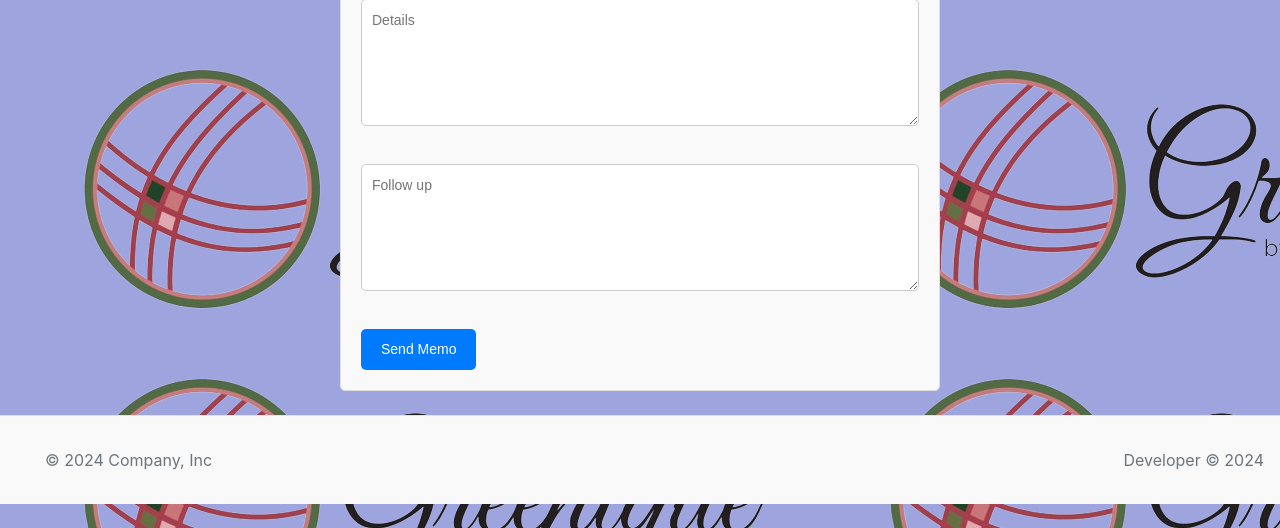
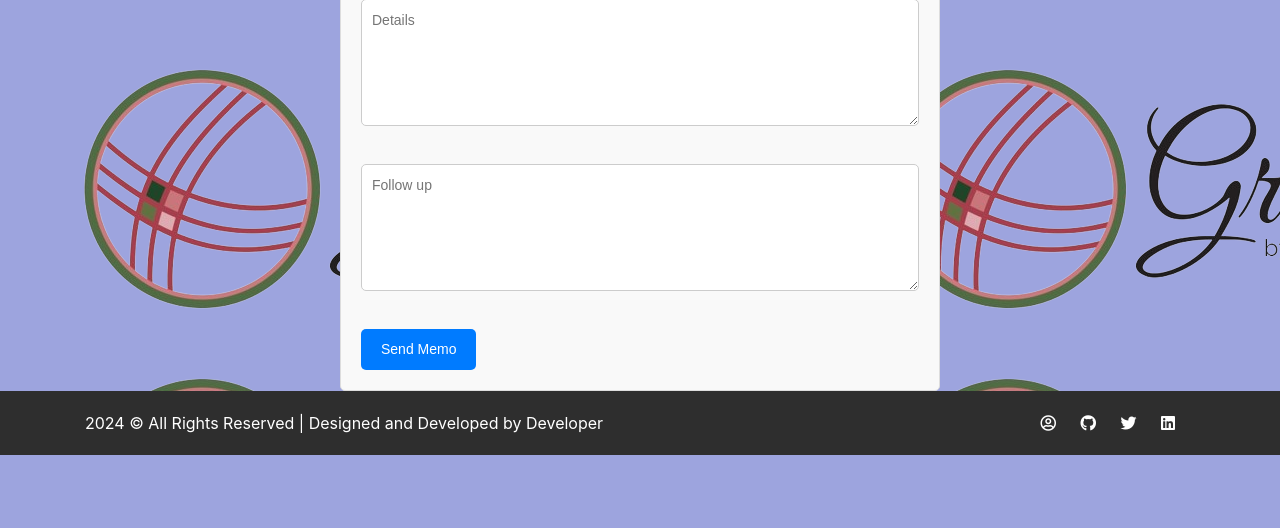
Before and after one commit to Mannu258/Memo-application, a Flask app: page / in a window 1280 px wide. Shown: the part 589-1117 px from the top of the page. After the commit the page ends 1044 px from the top, so only its background shows below. Run offline with Flask 3, Linux system fonts and the light colour scheme; some libraries are stand-ins or nearby versions.

Commit message:
fix footer

```diff
--- a/templates/index.html
+++ b/templates/index.html
@@ -9,6 +9,12 @@
     <!-- Bootstrap CSS -->
     <link rel="stylesheet" href="https://stackpath.bootstrapcdn.com/bootstrap/4.5.2/css/bootstrap.min.css">
     <link rel="stylesheet" href="{{ url_for('static', filename='css/style.css') }}">
+
+
+
+
+
+
 </head>
 
 <body>
@@ -70,15 +76,44 @@
 
     <button type="submit" class="memo-button">Send Memo</button>
     </div>
-    <footer class="d-flex flex-wrap justify-content-between align-items-center py-3 my-4 border-top footers">
-        <div class="col-md-4 d-flex align-items-center">
-          <a href="/" class="mb-3 me-2 mb-md-0 text-muted text-decoration-none lh-1">
-            <svg class="bi" width="30" height="24"><use xlink:href="#bootstrap"></use></svg>
-          </a>
-          <span class="text-muted">© 2024 Company, Inc</span>
+    <footer class="bg-dark text-white">
+        <style>
+            .copy {
+                padding: 20px;
+                background-color: #2E2E2E;
+                color: #FFF;
+            }
+
+            .copy a {
+                color: #FFF;
+            }
+
+            .copy span {
+                float: right;
+            }
+
+            .copy span i {
+                margin-right: 20px;
+            }
+        </style>
+        <div class="copy">
+            <link href="https://cdnjs.cloudflare.com/ajax/libs/font-awesome/5.3.1/css/all.min.css" rel="stylesheet">
+            <div class="container">
+                <a href="https://www.mandeep-developer.site/">2024 &copy; All Rights Reserved | Designed and Developed
+                    by
+                    Developer</a>
+
+                <span>
+                    <a href="https://www.mandeep-developer.site/" target="_blank"><i class="far fa-user-circle"></i></a>
+                    <a href="https://github.com/Mannu258" target="_blank"><i class="fab fa-github"></i></a>
+                    <a href="https://twitter.com/Mannu_258" target="_blank"><i class="fab fa-twitter"></i></a>
+                    <a href="https://www.linkedin.com/in/mandeep-mishra-843378223/" target="_blank"><i
+                            class="fab fa-linkedin"></i></a>
+                </span>
+            </div>
         </div>
-        <a href="https://mandeep.pythonanywhere.com/" class="text-muted m-3">Developer © 2024</a>
-      </footer>
+    </footer>
+
     <script src="https://code.jquery.com/jquery-3.5.1.slim.min.js"></script>
     <script src="https://cdn.jsdelivr.net/npm/popper.js@1.16.0/umd/popper.min.js"></script>
     <script src="https://stackpath.bootstrapcdn.com/bootstrap/4.5.2/js/bootstrap.min.js"></script>
```
